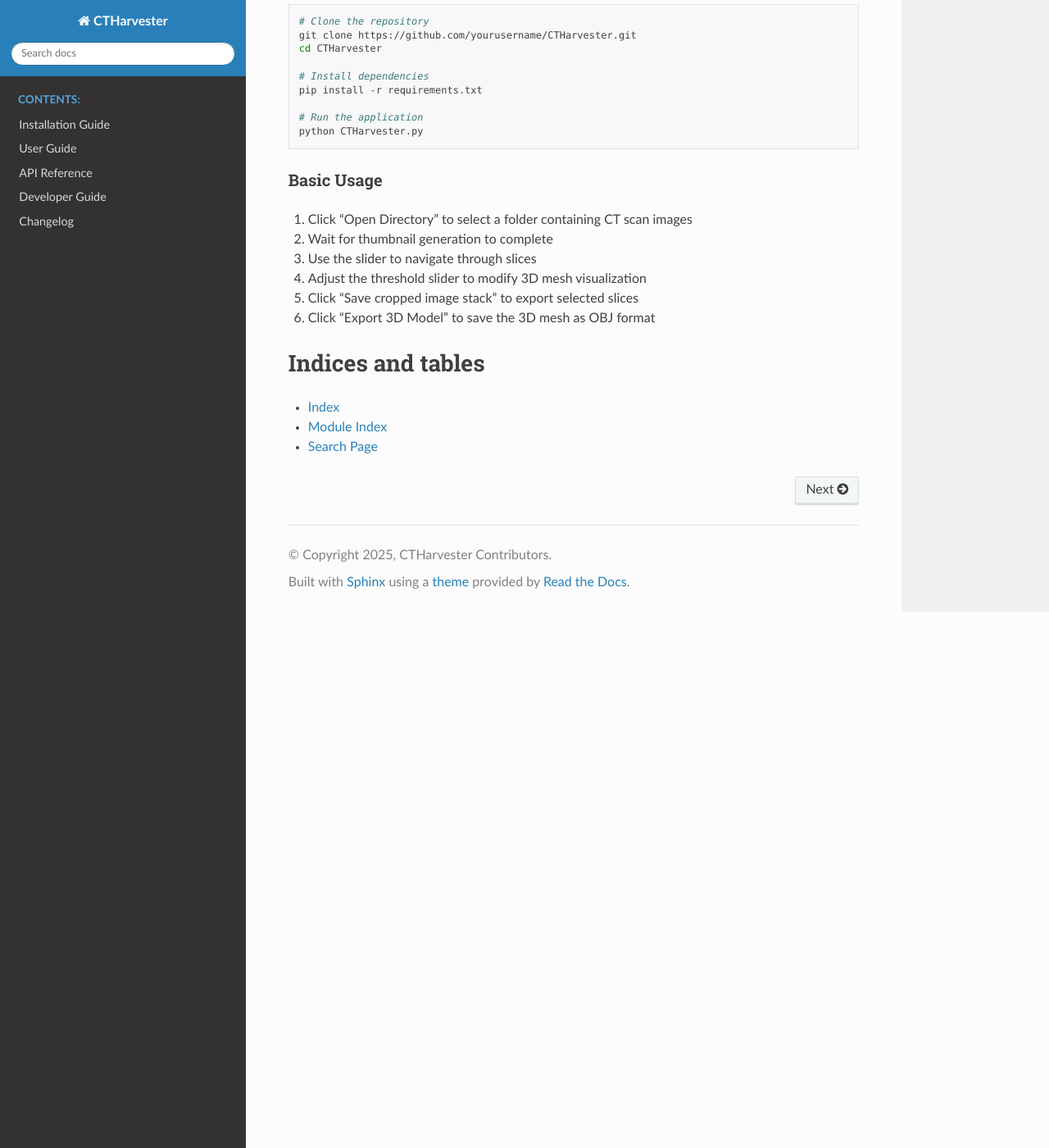
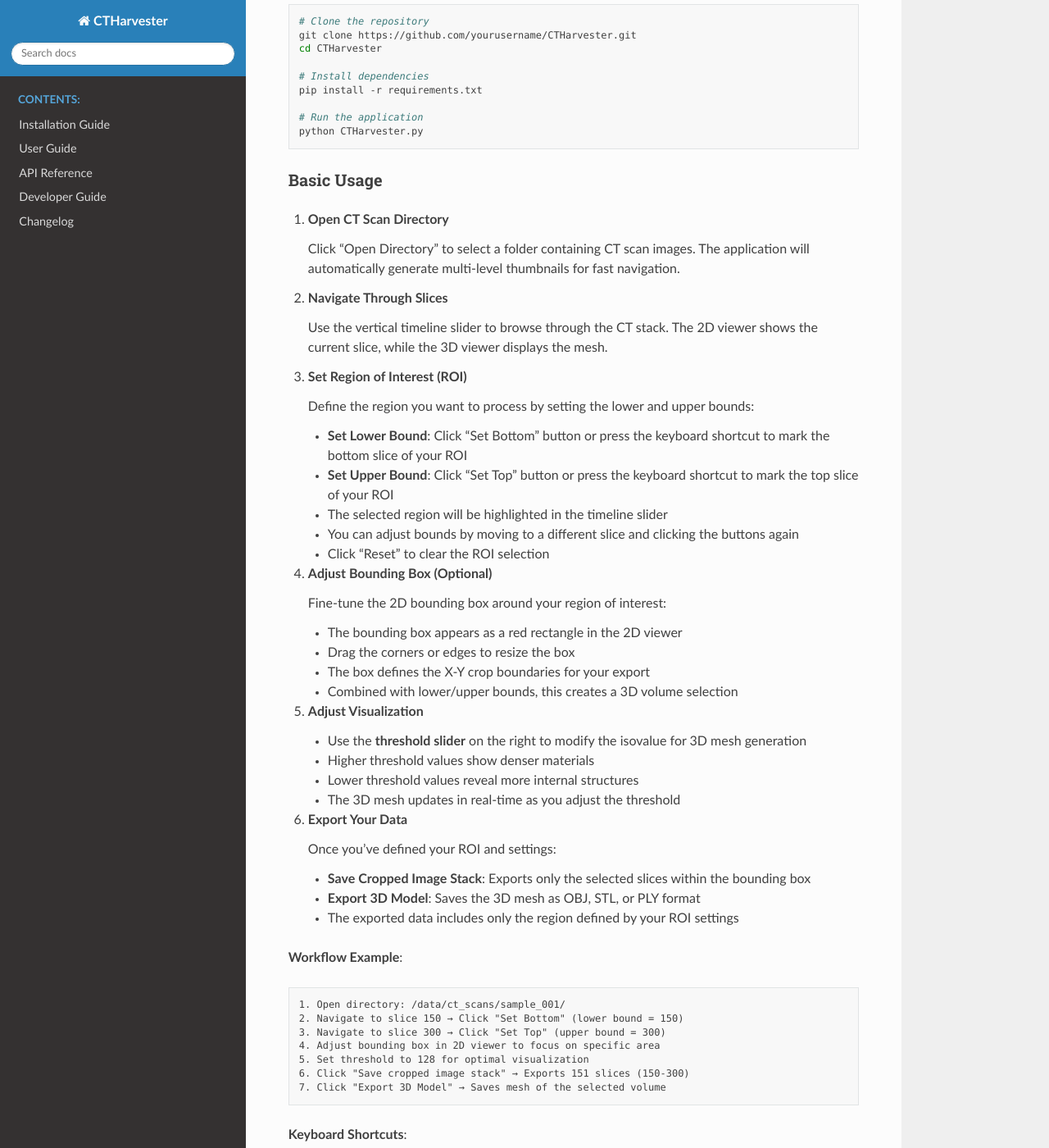
Before and after one commit to jikhanjung/CTHarvester, a Sphinx documentation site: the page built from docs/index.rst, in a window 1280 px wide and 1400 px high, scrolled down 1913 px. Shown: the whole window at 82% size. Built offline with Sphinx 7.4.7 and the Read the Docs theme 3.1.0, drawn with Linux system fonts in a browser that asks for light colours; some of the changed text lies outside the part shown.

Commit message:
docs: Add ROI and bounding box instructions to Basic Usage
Expand docs/index.rst Basic Usage section with detailed instructions:

1. Open CT Scan Directory
   - Automatic thumbnail generation explanation

2. Navigate Through Slices
   - Vertical timeline slider usage
   - 2D/3D viewer description

3. Set Region of Interest (ROI)
   - Lower bound (Set Bottom button)
   - Upper bound (Set Top button)
   - ROI highlighting in timeline
   - Reset functionality

4. Adjust Bounding Box (Optional)
   - 2D bounding box visualization (red rectangle)
   - Drag corners/edges to resize
   - X-Y crop boundary definition
   - 3D volume selection with lower/upper bounds

5. Adjust Visualization
   - Threshold slider for isovalue
   - Material density explanation
   - Real-time mesh updates

6. Export Your Data
   - Cropped image stack export
   - 3D model export (OBJ, STL, PLY)
   - ROI-based export

Added:
- Workflow example (7 steps)
- Keyboard shortcuts (L, U, R, arrows, Home/End)
- Link to detailed user_guide

Technical Details:
- RST formatting with bold text and code blocks
- Structured 6-step workflow
- Example workflow with specific slice numbers
- Keyboard shortcut reference table

Sphinx Build: Succeeded with 4 warnings ✅

🤖 Generated with [Claude Code](https://claude.com/claude-code)

Co-Authored-By: Claude <noreply@anthropic.com>

```diff
--- a/docs/index.rst
+++ b/docs/index.rst
@@ -46,12 +46,71 @@ Installation
 Basic Usage
 ~~~~~~~~~~~
 
-1. Click "Open Directory" to select a folder containing CT scan images
-2. Wait for thumbnail generation to complete
-3. Use the slider to navigate through slices
-4. Adjust the threshold slider to modify 3D mesh visualization
-5. Click "Save cropped image stack" to export selected slices
-6. Click "Export 3D Model" to save the 3D mesh as OBJ format
+1. **Open CT Scan Directory**
+
+   Click "Open Directory" to select a folder containing CT scan images.
+   The application will automatically generate multi-level thumbnails for fast navigation.
+
+2. **Navigate Through Slices**
+
+   Use the vertical timeline slider to browse through the CT stack.
+   The 2D viewer shows the current slice, while the 3D viewer displays the mesh.
+
+3. **Set Region of Interest (ROI)**
+
+   Define the region you want to process by setting the lower and upper bounds:
+
+   - **Set Lower Bound**: Click "Set Bottom" button or press the keyboard shortcut to mark the bottom slice of your ROI
+   - **Set Upper Bound**: Click "Set Top" button or press the keyboard shortcut to mark the top slice of your ROI
+   - The selected region will be highlighted in the timeline slider
+   - You can adjust bounds by moving to a different slice and clicking the buttons again
+   - Click "Reset" to clear the ROI selection
+
+4. **Adjust Bounding Box (Optional)**
+
+   Fine-tune the 2D bounding box around your region of interest:
+
+   - The bounding box appears as a red rectangle in the 2D viewer
+   - Drag the corners or edges to resize the box
+   - The box defines the X-Y crop boundaries for your export
+   - Combined with lower/upper bounds, this creates a 3D volume selection
+
+5. **Adjust Visualization**
+
+   - Use the **threshold slider** on the right to modify the isovalue for 3D mesh generation
+   - Higher threshold values show denser materials
+   - Lower threshold values reveal more internal structures
+   - The 3D mesh updates in real-time as you adjust the threshold
+
+6. **Export Your Data**
+
+   Once you've defined your ROI and settings:
+
+   - **Save Cropped Image Stack**: Exports only the selected slices within the bounding box
+   - **Export 3D Model**: Saves the 3D mesh as OBJ, STL, or PLY format
+   - The exported data includes only the region defined by your ROI settings
+
+**Workflow Example**:
+
+.. code-block:: text
+
+   1. Open directory: /data/ct_scans/sample_001/
+   2. Navigate to slice 150 → Click "Set Bottom" (lower bound = 150)
+   3. Navigate to slice 300 → Click "Set Top" (upper bound = 300)
+   4. Adjust bounding box in 2D viewer to focus on specific area
+   5. Set threshold to 128 for optimal visualization
+   6. Click "Save cropped image stack" → Exports 151 slices (150-300)
+   7. Click "Export 3D Model" → Saves mesh of the selected volume
+
+**Keyboard Shortcuts**:
+
+- ``L`` - Set lower bound to current slice
+- ``U`` - Set upper bound to current slice
+- ``R`` - Reset ROI selection
+- ``↑/↓`` - Navigate slices
+- ``Home/End`` - Jump to first/last slice
+
+For more detailed instructions, see the :doc:`user_guide`.
 
 Indices and tables
 ==================
```
